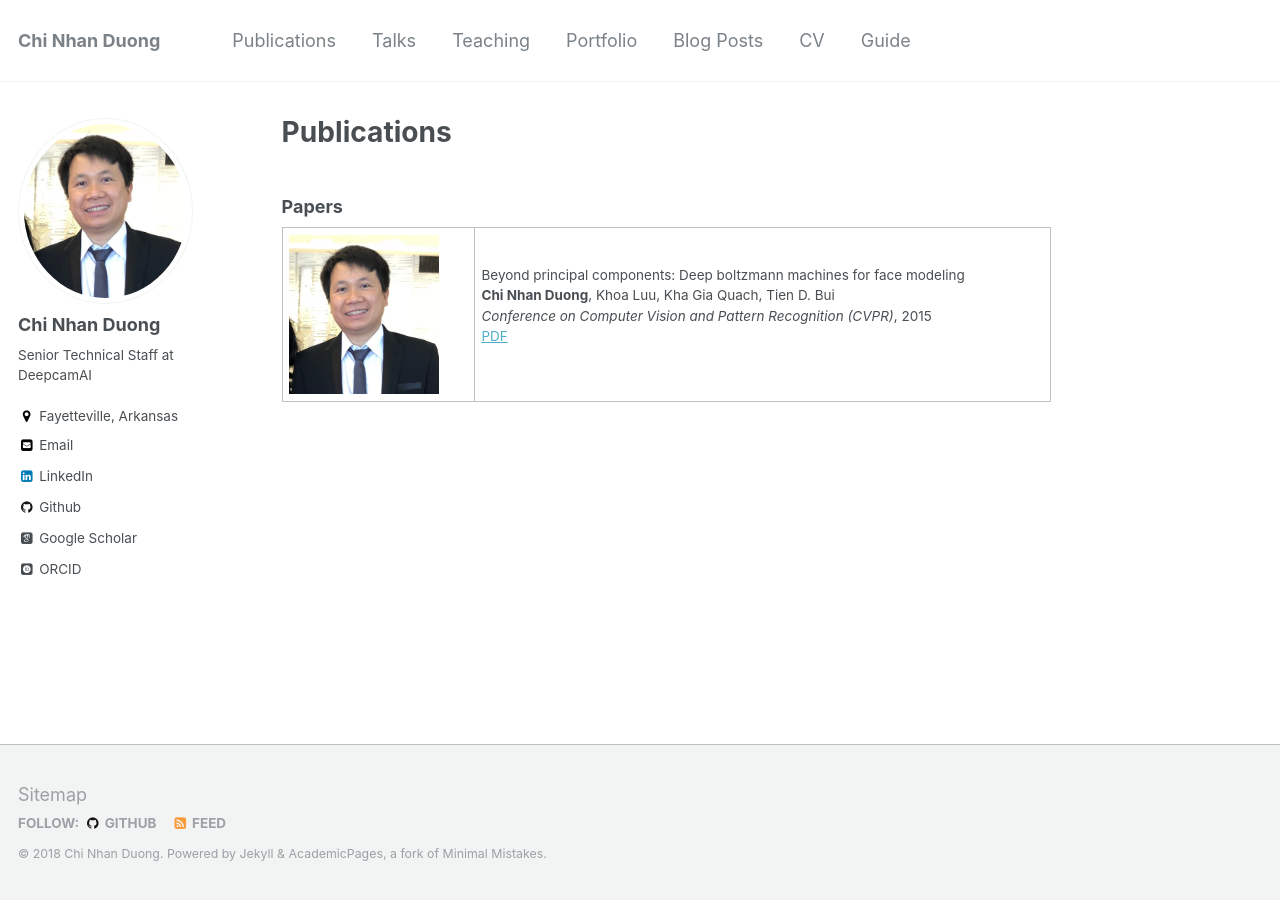
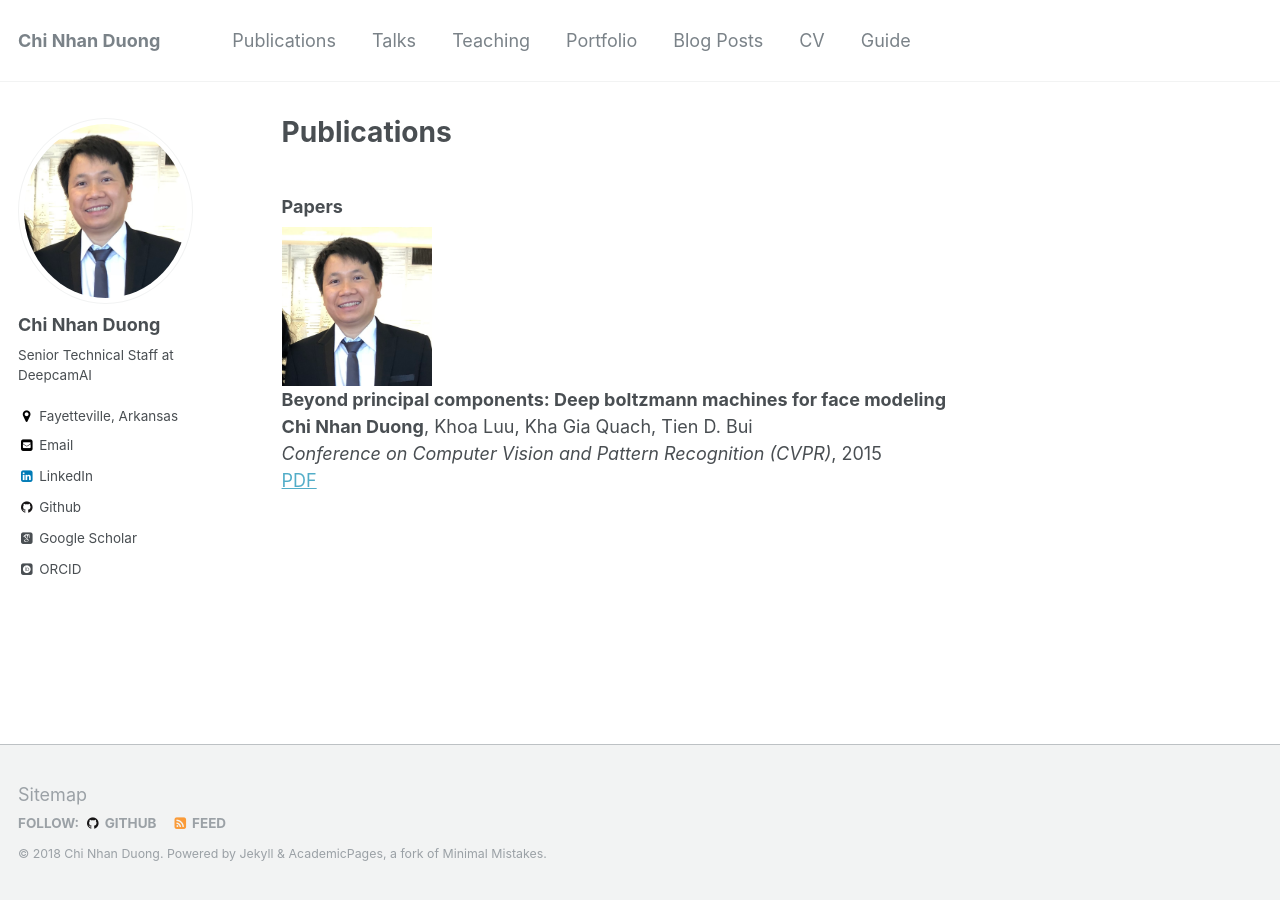
Before and after one commit to dcnhan/dcnhan.github.io, a Jekyll site: the page built from _pages/publications.md, in a window 1280 px wide. Built offline with Jekyll 4.4.1, drawn with Linux system fonts in a browser that asks for light colours; some web fonts are replaced.

```diff
--- a/_pages/publications.md
+++ b/_pages/publications.md
@@ -5,11 +5,9 @@ author_profile: true
 ---
 
 ### Papers
-
-<table width="900" align="center">
 <td width="25%" valign="top"><img src="/images/dcnhan.png" alt="game" width="150" height="120" style="border-style: none">
 <td width="75%" valign="top">
-<p><heading>Beyond principal components: Deep boltzmann machines for face modeling</heading><br>
+<p><heading><strong>Beyond principal components: Deep boltzmann machines for face modeling</strong></heading><br>
 <strong> Chi Nhan Duong</strong>, Khoa Luu, Kha Gia Quach, Tien D. Bui<br>
 <em>Conference on Computer Vision and Pattern Recognition (CVPR)</em>, 2015<br>
 <a href="https://www.cv-foundation.org/openaccess/content_cvpr_2015/papers/Duong_Beyond_Principal_Components_2015_CVPR_paper.pdf">PDF</a>
```
